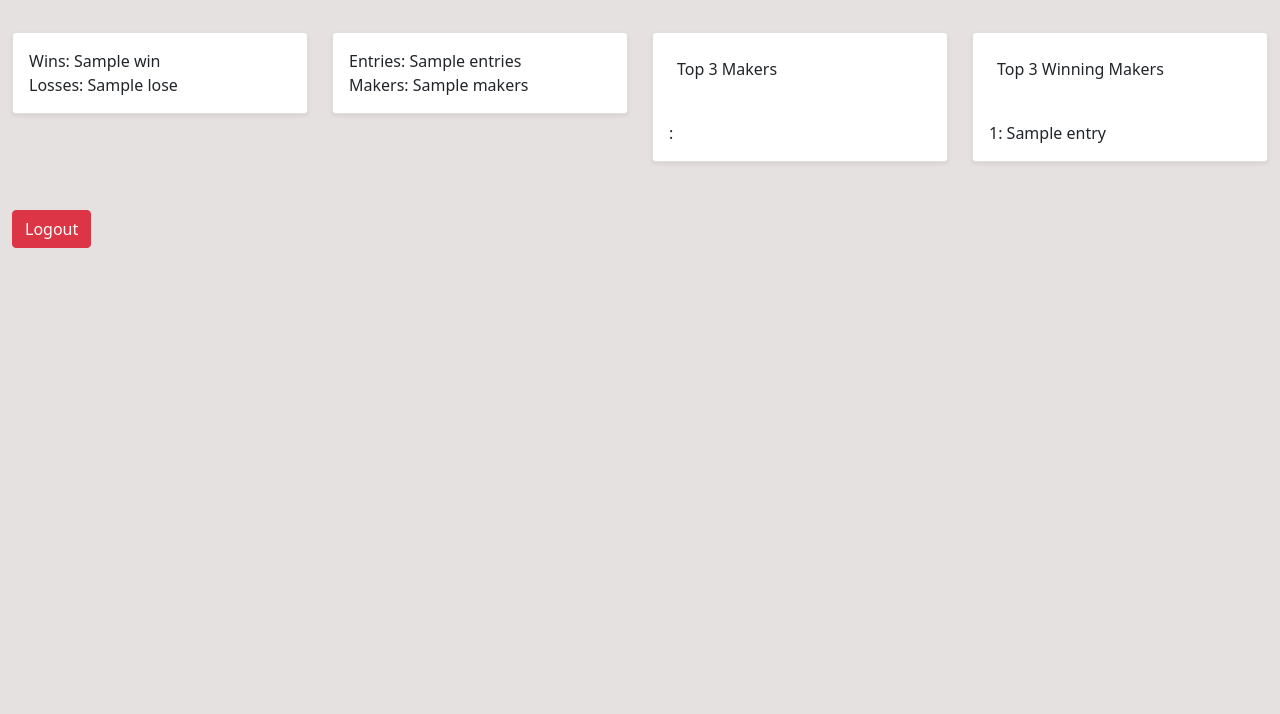
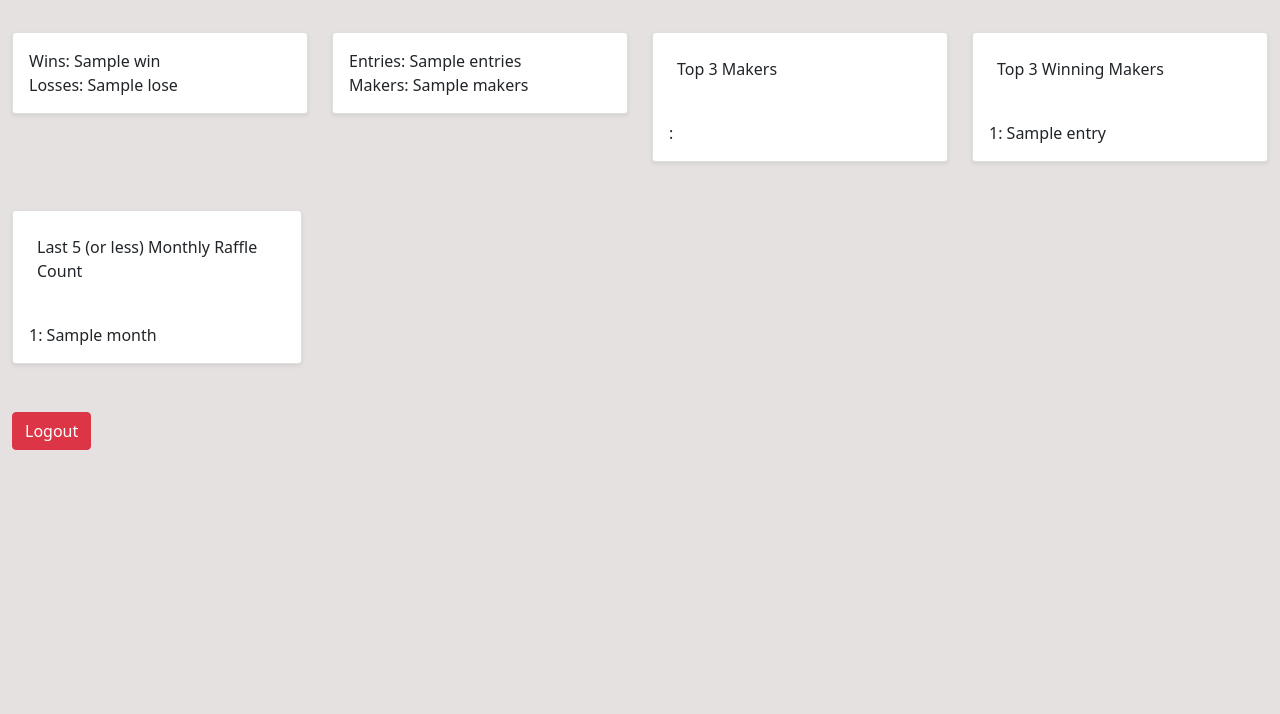
Before and after one commit to sillypears/raffle-entries, a Flask app: template project/templates/user.html in a window 1280 px wide. Shown: the part 40-754 px from the top of the page. Run offline with Flask 2, Linux system fonts and the light colour scheme; tables that the repository leaves empty hold one stand-in row (values such as "Sample post"); the template is opened without the code that fills it: values that come from a table or form of the project are taken from there, most other values are stand-ins (such as "Sample title", 1, 10 or a date in 2020); parts of the project's set-up code (start-up, migrations or seed data) failed here and were passed over; some libraries are stand-ins or nearby versions.

Commit message:
push it good

```diff
--- a/project/main.py
+++ b/project/main.py
@@ -40,8 +40,10 @@ def user_data():
     top_makers = m3.fetchall()
     e3 = database.get_top_three_winning_makers(cur, current_user.id, conf)
     top_winners = e3.fetchall()
+    m1 = database.get_raffle_count_by_month(cur, current_user.id, conf)
+    month_raffles = m1.fetchall()
     cur.close()
-    return render_template("user.html", nav="user", percs=get_percs(current_user.id), user=current_user, entries=entries, makers=makers, top_makers=top_makers, top_winners=top_winners, totals={"entries": len(entries), "makers": len(makers)})
+    return render_template("user.html", nav="user", percs=get_percs(current_user.id), user=current_user, entries=entries, makers=makers, top_makers=top_makers, top_winners=top_winners, totals={"entries": len(entries), "makers": len(makers)}, month_raffles=month_raffles)
 
 
 @main.route("/entry/<id>", methods=["GET"])
--- a/project/templates/user.html
+++ b/project/templates/user.html
@@ -58,10 +58,37 @@
             </div>
         </div>
         <div class="row">
+            <div class="col">
+                <div class="card shadow-sm my-4">
+                    <div class="class-title m-4">
+                        Last 5 (or less) Monthly Raffle Count
+                    </div>
+                    <div class="card-body">
+                        {% for month in month_raffles %}
+                        <div>
+                        <span class="">{{ month[0] }}</span>: {{ month[1] }}
+                        </div>
+                        {% endfor %}
+                    </div>
+                </div>
+            </div>
+            <div class="col">
+
+            </div>
+            <div class="col">
+
+            </div>
+            <div class="col">
+
+            </div>
+        </div>
+
+        <div class="row">
             <div class="col my-4">
                 <button class="btn btn-danger" onclick="location.href='/logout'">Logout</button>
             </div>
         </div>
+
     </div>
 
 </div>
```
Also changed, not shown: project/database.py (+9 -0 lines).
